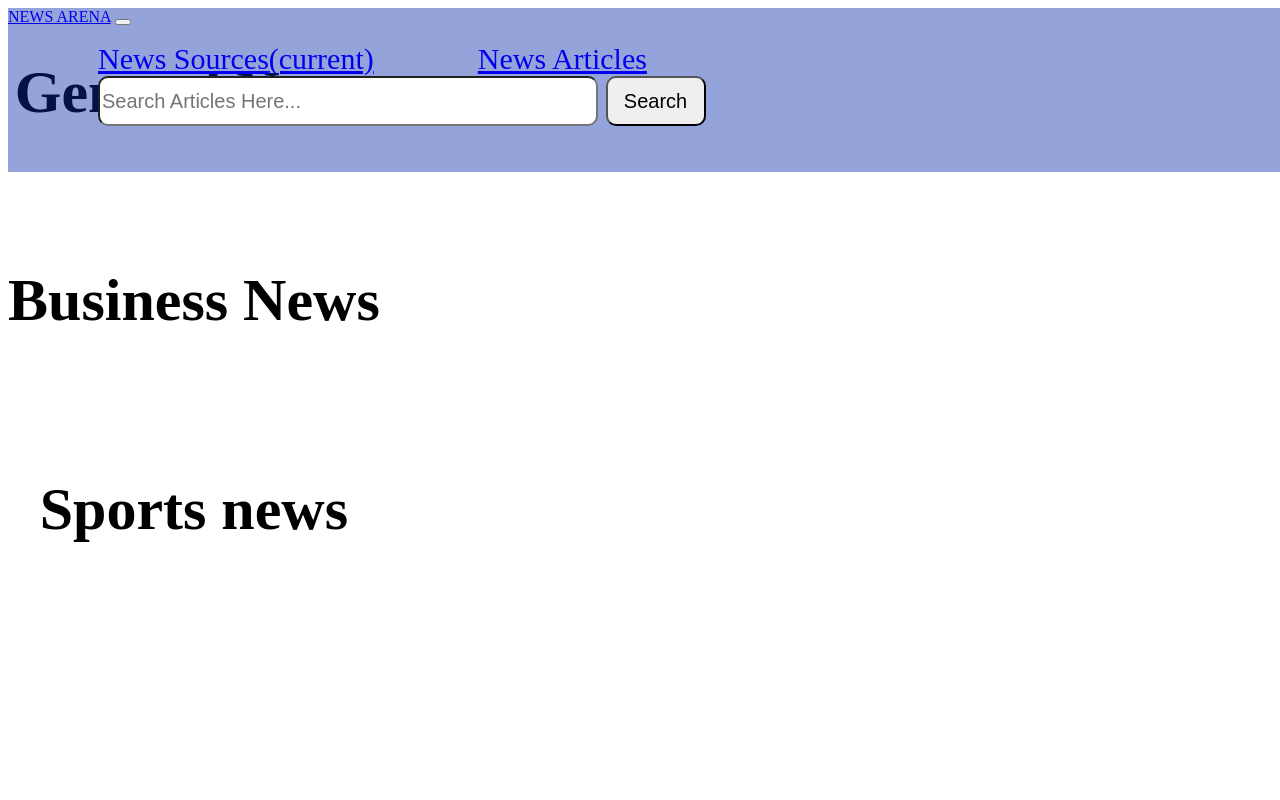
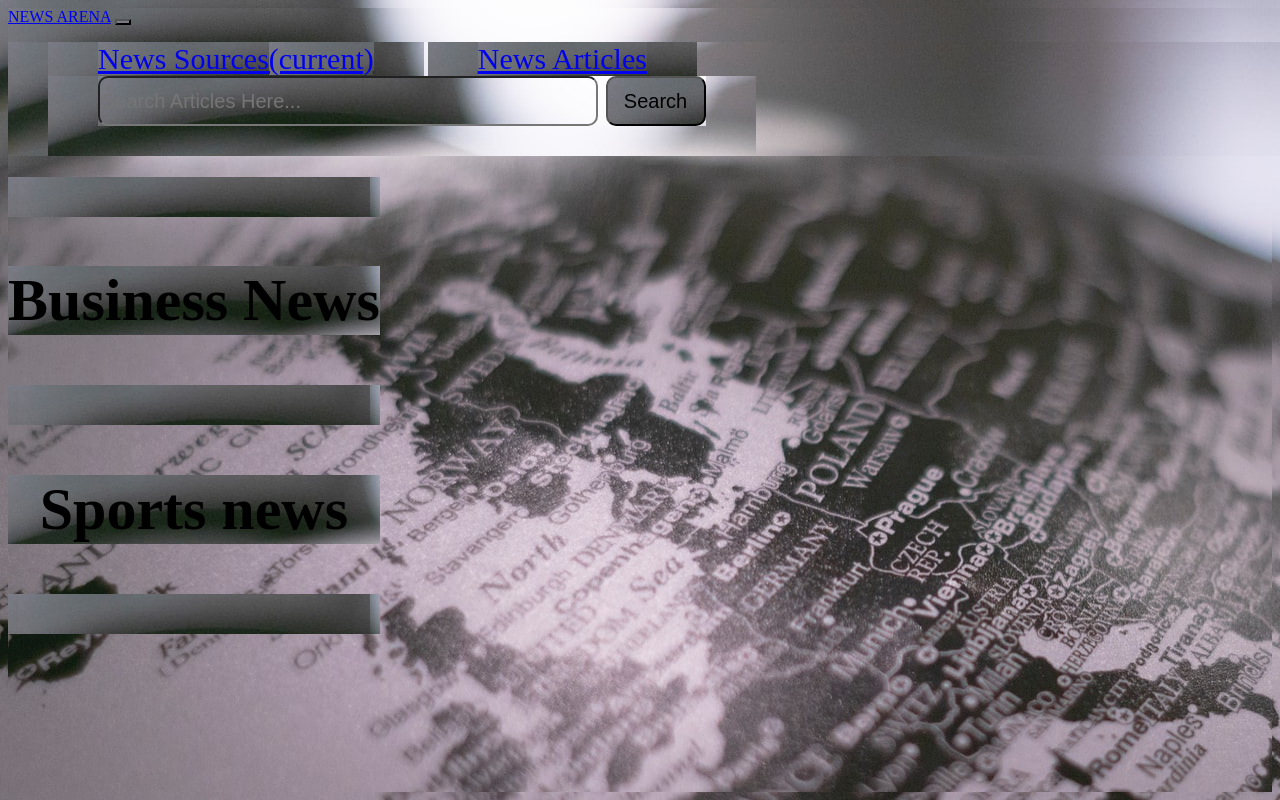
Before and after one commit to lcmongwe/news_app, a Flask app: template app/templates/source.html in a window 1280 px wide. Run offline with Flask 2, Linux system fonts and the light colour scheme; the template is opened without the code that fills it, so the values that code supplies are empty; some libraries are stand-ins or nearby versions.

Commit message:
news background added

```diff
--- a/app/static/css/styles.css
+++ b/app/static/css/styles.css
@@ -1,3 +1,8 @@
+*{
+    background-image: url(/app/static/images/news2.jpg);
+}
+
+
 /* navbar.html */
 
 .nav {
```
Also changed, not shown: app/static/images/news1.jpg (added), app/static/images/news2.jpg (added).
